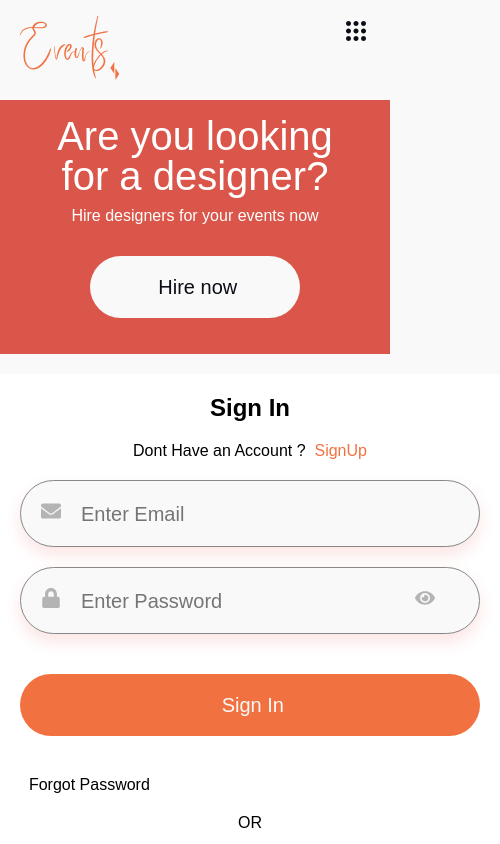
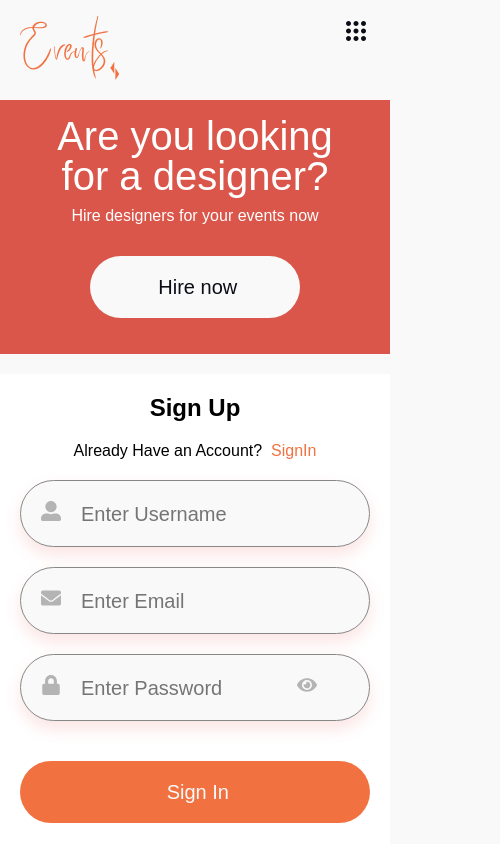
Before and after one commit to Kingscliq/Events, a React (Create React App) app: page / in a window 390 px wide. Shown: the top 844 px of the page, 500 px wide, since content can reach past the window. Built offline with nearby package versions, Linux system fonts and the light colour scheme; a web font is replaced by a local one.

Commit message:
completion of responsive signup and login pages

```diff
--- a/src/App.js
+++ b/src/App.js
@@ -11,6 +11,7 @@ import { NavBar } from "./widgets/nav-bar/";
 import { Button } from "./components/button";
 import { CgMenuGridO } from "react-icons/cg";
 import { Login } from "./pages/auth/login";
+import { SignUp } from "./pages/auth/signup";
 
 function App() {
   return (
@@ -23,7 +24,8 @@ function App() {
           button={<Button text={"Sign In"} className="btn" />}
         />
         <HeaderWidget />
-        <Login />
+        {/* <Login /> */}
+        <SignUp />
         <Footer />
       </div>
     </div>
--- a/src/index.css
+++ b/src/index.css
@@ -82,7 +82,7 @@ body {
   outline: none;
   font-size: 20px;
   background-color: transparent;
-  width: 80%;
+  width: 70%;
 }
 
 .textField:focus {
@@ -94,7 +94,7 @@ body {
   color: var(--darkgrey);
 }
 .card {
-  width: 500px;
+  width: 100%;
   box-shadow: 0 1px 3px rgba (0, 0, 0, 0.12), 0 1px 2px rgba (0, 0, 0, 0.24);
   height: auto;
   margin: 20px auto;
--- a/src/pages/auth/login/index.jsx
+++ b/src/pages/auth/login/index.jsx
@@ -11,6 +11,7 @@ import {
 } from "react-icons/fa";
 import { Button } from "../../../components/button";
 import "./login.css";
+import { SmilingLady } from "../../../assets/images";
 const Login = () => {
   const initialFormState = { email: "", password: "" };
 
@@ -21,8 +22,8 @@ const Login = () => {
   };
   return (
     <>
-      <section>
-        <div>
+      <section className="form-container">
+        <div className="form-parent">
           <Formik
             initialValues={initialFormState}
             onSubmit={(data) => {
@@ -73,8 +74,8 @@ const Login = () => {
             )}
           </Formik>
         </div>
-        <div>
-          <img src="" alt="" />
+        <div className="signup-hero-container">
+          <img src={SmilingLady} alt="smiling-lady" className="login-hero" />
         </div>
       </section>
     </>
--- a/src/pages/auth/login/login.css
+++ b/src/pages/auth/login/login.css
@@ -3,3 +3,36 @@
   display: flex;
   align-items: center;
 }
+
+.form-container {
+  display: flex;
+  justify-content: space-between;
+}
+.form-parent {
+  display: flex;
+  place-items: center;
+  width: 500px;
+  margin: auto;
+}
+.signup-hero-container {
+  width: 600px;
+}
+
+.login-hero {
+  width: 100%;
+}
+
+@media only screen and (max-width: 768px) {
+  .login-hero {
+    display: none;
+  }
+  .form-parent {
+    display: flex;
+    place-items: center;
+    width: 100%;
+    margin: auto;
+  }
+  .form-container {
+    flex-direction: column;
+  }
+} ;
--- a/src/pages/auth/signup/index.jsx
+++ b/src/pages/auth/signup/index.jsx
@@ -10,7 +10,8 @@ import {
   FaGoogle,
 } from "react-icons/fa";
 import { Button } from "../../../components/button";
-import "./login.css";
+import "../login/login.css";
+import { EventChairs } from "../../../assets/images";
 const SignUp = () => {
   const initialFormState = { email: "", password: "" };
 
@@ -21,8 +22,8 @@ const SignUp = () => {
   };
   return (
     <>
-      <section>
-        <div>
+      <section className="form-container">
+        <div className="form-parent">
           <Formik
             initialValues={initialFormState}
             onSubmit={(data) => {
@@ -43,7 +44,7 @@ const SignUp = () => {
                     type="text"
                     className="textField"
                     icon={<FaUserAlt />}
-                    placeholder="Enter Email"
+                    placeholder="Enter Username"
                   />
                   <Input
                     type="text"
@@ -81,7 +82,7 @@ const SignUp = () => {
           </Formik>
         </div>
         <div>
-          <img src="" alt="" />
+          <img src={EventChairs} className="login-hero" />
         </div>
       </section>
     </>
```
Also changed, not shown: src/pages/auth/signup/signup.css (added).
